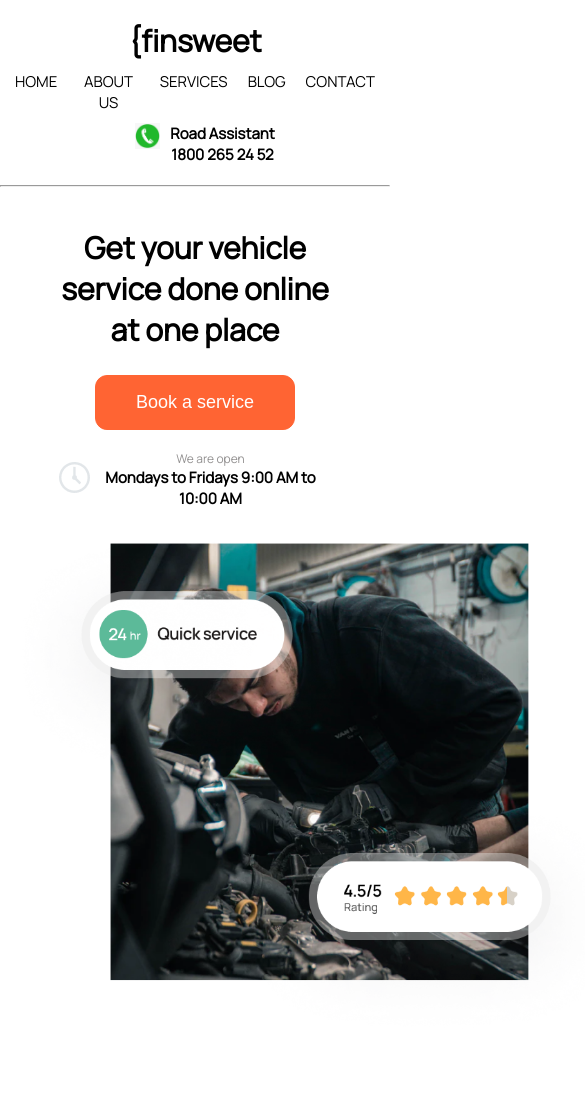
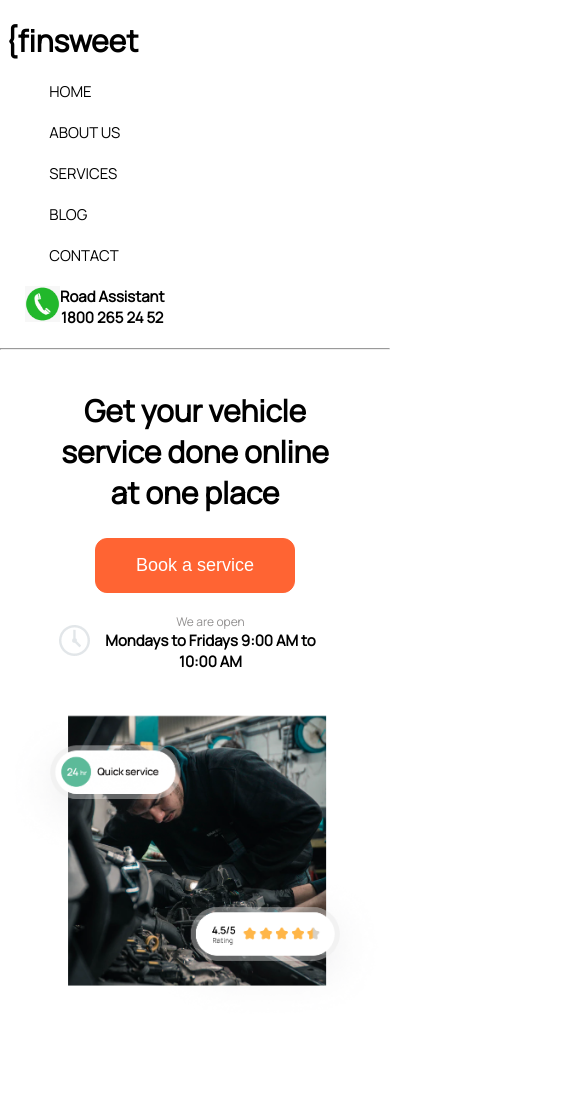
Before and after one commit to SirVicAkp/KodeCamp2.0-Task-4-Exercise, a plain HTML site: page index.html in a window 390 px wide. Shown: the top 1100 px of the page, 585 px wide, since content can reach past the window. Drawn offline with Linux system fonts and the light colour scheme.

Commit message:
ch: created a finsweet project

```diff
--- a/css/style.css
+++ b/css/style.css
@@ -60,7 +60,7 @@ header {
     font-size: 30px;
 }
 .rightHeader-right img {
-    margin-right: 10px;
+    margin-right: 0px;
 }
 
 /*first section*/
@@ -73,13 +73,14 @@ header {
 .left-half {
     width: 50%;
 }
-.right-half {
-    background-image: url(image/Image.png);
-    background-repeat: no-repeat;
-    background-size:cover;
+.HeaderImage {
+    background-image: url(img\HeaderImage.png);
+    background-size: cover;
     background-position: center;
-    width: 50%;
+    height: 100%;
+    width: 100%;
     position: relative;
+    padding: 15px 0;
 }
 .left-half h1 {
     margin-top: 40px;
@@ -541,10 +542,15 @@ header {
 }
 
 @media (max-width: 425px) {
+* {
+    margin: 0px;
+    padding: 0px;
+    box-sizing: border-box;
+}
 header {
     width: 100%;
     flex-direction: column;
-    text-align: center;
+    align-items: flex-start;
 }
 .rightHeader {
     flex-direction: column;
@@ -554,15 +560,17 @@ header {
     margin-top: 10px;
 }
 .rightHeader-right img {
-    width: 25px;
+    width: 35px;
 }
 .rightHeader ul {
     border: none;
     font-size: 15px;
+    flex-direction: column;
 }
 .rightHeader ul li {
     border: none;
-    margin: 0 10px;
+    margin: 10px 0;
+    margin-right: 0;
 }
 .full-page h1 {
     font-size: 30px;
--- a/index.html
+++ b/index.html
@@ -27,7 +27,7 @@
 
           <div class="rightHeader-right">
             <div>
-                <img src="img\747-7470356_call-icon-red-png-clipart-png-download-iphone.png" alt="" width="40px">
+                <img src="img\747-7470356_call-icon-red-png-clipart-png-download-iphone.png" alt="" width="30px">
             </div>
             <div>
                 <h4>Road Assistant<br>1800 265 24 52</h4>
@@ -59,6 +59,7 @@
         </div>
     </section>
     <section class="section-2">
+        <div class="container">
         <div class="flex-2">
             <div class="left-half-2">
                 <div>
```
